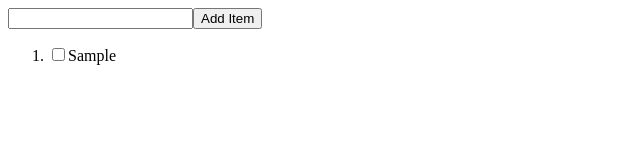
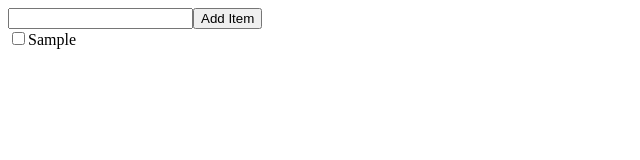
Before and after one commit to rob-3/todo-list, a plain HTML site: page index.html in a window 1280 px wide. Both pictures are taken after typing "Sample" into the empty fields and a click on the button "Add Item". Shown: the whole page, without its empty margins (0-640 px from the left). Drawn offline with Linux system fonts and the light colour scheme.

Commit message:
Remove numbering

```diff
--- a/index.html
+++ b/index.html
@@ -8,6 +8,6 @@
 	</head>
 	<body>
 		<input id="textbox" type="text"><button id="addItem">Add Item</button>
-		<ol id="todoList"></ol>
+		<div id="todoList"></div>
 	</body>
 </html>
--- a/script.js
+++ b/script.js
@@ -5,7 +5,7 @@ const textbox = document.querySelector("#textbox");
 button.addEventListener("click", () => {
   const itemName = textbox.value;
   textbox.value = "";
-  const newItem = document.createElement("li");
+  const newItem = document.createElement("div");
 
   const checkbox = document.createElement("input");
   checkbox.setAttribute("type", "checkbox");
```
